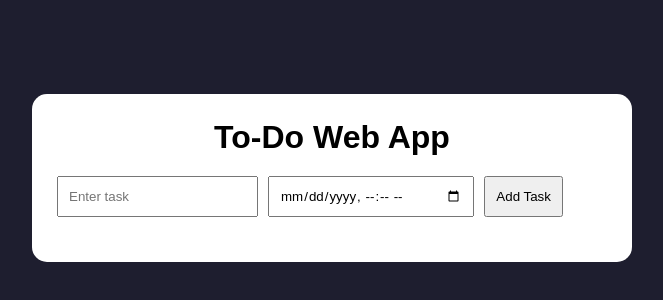
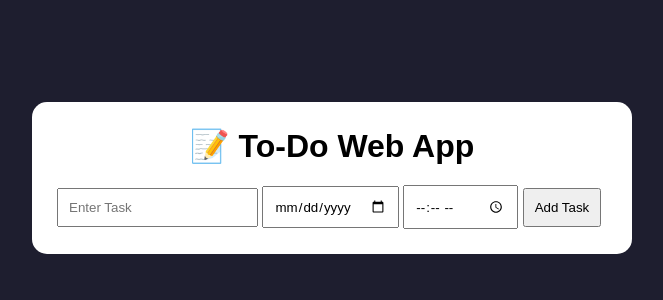
Before and after one commit to SyedaMahveen/SCT_WD_4, a plain HTML site: page index.html in a window 1280 px wide. Shown: the part 222-522 px from the top of the page, without its empty margins (308-971 px from the left). Drawn offline with Linux system fonts and the light colour scheme.

Commit message:
Update title and input fields in index.html

```diff
--- a/index.html
+++ b/index.html
@@ -1,29 +1,30 @@
 <!DOCTYPE html>
-<html>
+<html lang="en">
 <head>
 <meta charset="UTF-8">
 <meta name="viewport" content="width=device-width, initial-scale=1.0">
-<title>To-Do App</title>
+<title>To-Do Web App</title>
 <link rel="stylesheet" href="style.css">
 </head>
-
 <body>
 
 <div class="container">
 
-<h1>To-Do Web App</h1>
+    <h1>📝 To-Do Web App</h1>
 
-<div class="input-section">
+    <div class="task-input">
 
-<input type="text" id="taskInput" placeholder="Enter task">
+        <input type="text" id="taskInput" placeholder="Enter Task">
 
-<input type="datetime-local" id="taskDate">
+        <input type="date" id="taskDate">
 
-<button onclick="addTask()">Add Task</button>
+        <input type="time" id="taskTime">
 
-</div>
+        <button onclick="addTask()">Add Task</button>
 
-<ul id="taskList"></ul>
+    </div>
+
+    <div id="taskList"></div>
 
 </div>
 
```
